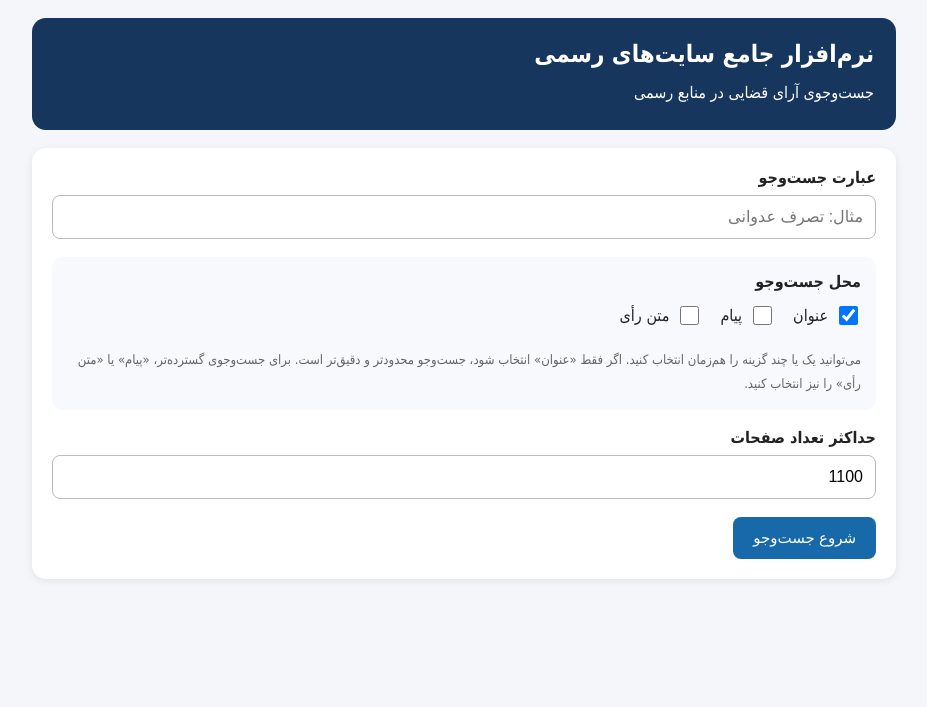
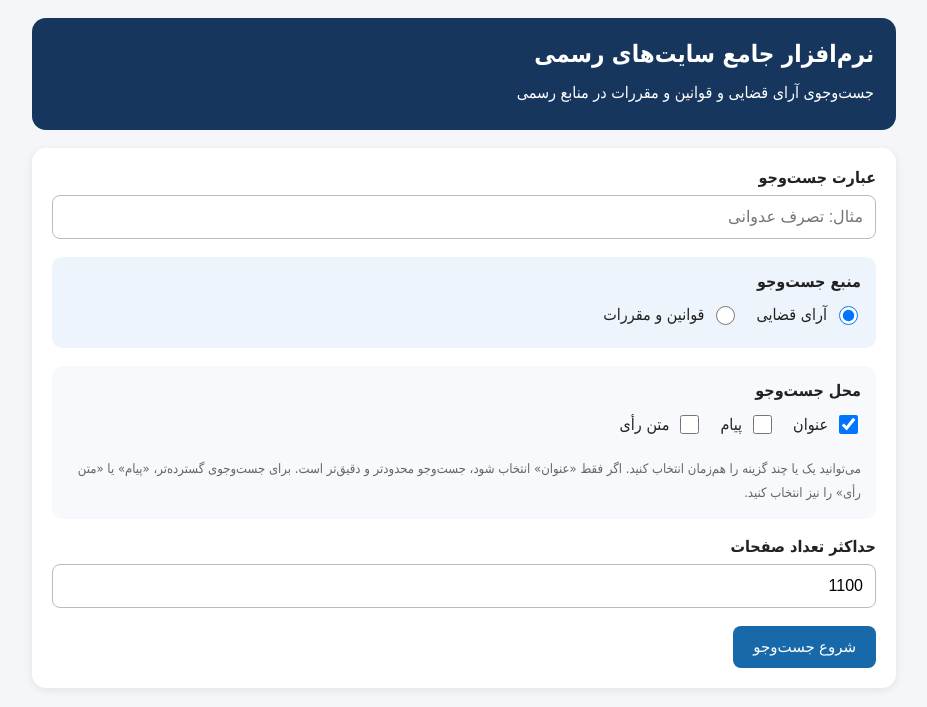
Before and after one commit to masoudkarami032-byte/OfficialLegalSearch, a Flask app: page / in a window 1280 px wide. Shown: the top 707 px of the page, without its empty margins (176-1103 px from the left). Run offline with Flask 3, Linux system fonts and the light colour scheme.

Commit message:
Update index.html

```diff
--- a/templates/index.html
+++ b/templates/index.html
@@ -68,6 +68,13 @@
             border: 1px solid #bbb;
             border-radius: 8px;
             font-size: 16px;
+        }
+
+        .source-options {
+            margin-top: 18px;
+            padding: 15px;
+            background: #eef4fb;
+            border-radius: 10px;
         }
 
         .search-options {
@@ -229,7 +236,7 @@
         <h1>نرم‌افزار جامع سایت‌های رسمی</h1>
 
         <p>
-            جست‌وجوی آرای قضایی در منابع رسمی
+            جست‌وجوی آرای قضایی و قوانین و مقررات در منابع رسمی
         </p>
     </div>
 
@@ -245,6 +252,40 @@
             type="text"
             placeholder="مثال: تصرف عدوانی"
         >
+
+
+        <div class="source-options">
+
+            <div class="search-options-title">
+                منبع جست‌وجو
+            </div>
+
+            <div class="options-row">
+
+                <label class="option">
+                    <input
+                        type="radio"
+                        name="source"
+                        id="sourceJudgments"
+                        value="judgments"
+                        checked
+                    >
+                    آرای قضایی
+                </label>
+
+                <label class="option">
+                    <input
+                        type="radio"
+                        name="source"
+                        id="sourceLaws"
+                        value="laws"
+                    >
+                    قوانین و مقررات
+                </label>
+
+            </div>
+
+        </div>
 
 
         <div class="search-options">
@@ -265,12 +306,12 @@
                 </label>
 
 
-                <label class="option">
+                <label class="option" id="abstractOption">
                     <input
                         type="checkbox"
                         id="searchAbstract"
                     >
-                    پیام
+                    <span id="abstractLabel">پیام</span>
                 </label>
 
 
@@ -279,13 +320,13 @@
                         type="checkbox"
                         id="searchText"
                     >
-                    متن رأی
+                    <span id="textLabel">متن رأی</span>
                 </label>
 
             </div>
 
 
-            <div class="help">
+            <div class="help" id="searchHelp">
                 می‌توانید یک یا چند گزینه را هم‌زمان انتخاب کنید.
                 اگر فقط «عنوان» انتخاب شود، جست‌وجو محدودتر و دقیق‌تر است.
                 برای جست‌وجوی گسترده‌تر، «پیام» یا «متن رأی» را نیز انتخاب کنید.
@@ -366,7 +407,7 @@
             </div>
 
             <div class="stat">
-                <span>آرای بررسی‌شده</span>
+                <span id="checkedLabel">آرای بررسی‌شده</span>
                 <strong id="checked">0</strong>
             </div>
 
@@ -376,7 +417,7 @@
             </div>
 
             <div class="stat">
-                <span>خطا در آرای منفرد</span>
+                <span id="failedLabel">خطا در آرای منفرد</span>
                 <strong id="failed">0</strong>
             </div>
 
@@ -385,7 +426,7 @@
 
         <div class="source">
             منبع:
-            سامانه ملی آرای قضایی پژوهشگاه قوه قضاییه
+            <span id="sourceName">سامانه ملی آرای قضایی پژوهشگاه قوه قضاییه</span>
         </div>
 
     </div>
@@ -410,6 +451,30 @@ const searchAbstract =
 
 const searchText =
     document.getElementById('searchText');
+
+const sourceJudgments =
+    document.getElementById('sourceJudgments');
+
+const sourceLaws =
+    document.getElementById('sourceLaws');
+
+const abstractOption =
+    document.getElementById('abstractOption');
+
+const textLabel =
+    document.getElementById('textLabel');
+
+const searchHelp =
+    document.getElementById('searchHelp');
+
+const sourceName =
+    document.getElementById('sourceName');
+
+const checkedLabel =
+    document.getElementById('checkedLabel');
+
+const failedLabel =
+    document.getElementById('failedLabel');
 
 const maxPages =
     document.getElementById('maxPages');
@@ -448,6 +513,54 @@ const failed =
     document.getElementById('failed');
 
 
+function updateSourceUI() {
+
+    if (sourceLaws.checked) {
+
+        abstractOption.style.display = 'none';
+        searchAbstract.checked = false;
+
+        textLabel.textContent = 'متن قانون';
+
+        searchHelp.textContent =
+            'در سامانه قوانین می‌توانید در عنوان یا متن قانون و مقرره جست‌وجو کنید.';
+
+        sourceName.textContent =
+            'سامانه ملی قوانین و مقررات جمهوری اسلامی ایران';
+
+        checkedLabel.textContent =
+            'اسناد بررسی‌شده';
+
+        failedLabel.textContent =
+            'خطا در اسناد منفرد';
+
+        query.placeholder =
+            'مثال: قانون مدنی';
+
+    } else {
+
+        abstractOption.style.display = 'flex';
+
+        textLabel.textContent = 'متن رأی';
+
+        searchHelp.textContent =
+            'می‌توانید یک یا چند گزینه را هم‌زمان انتخاب کنید. اگر فقط «عنوان» انتخاب شود، جست‌وجو محدودتر و دقیق‌تر است. برای جست‌وجوی گسترده‌تر، «پیام» یا «متن رأی» را نیز انتخاب کنید.';
+
+        sourceName.textContent =
+            'سامانه ملی آرای قضایی پژوهشگاه قوه قضاییه';
+
+        checkedLabel.textContent =
+            'آرای بررسی‌شده';
+
+        failedLabel.textContent =
+            'خطا در آرای منفرد';
+
+        query.placeholder =
+            'مثال: تصرف عدوانی';
+    }
+}
+
+
 function resetStatus() {
 
     progress.textContent = '0%';
@@ -480,17 +593,30 @@ async function startSearch() {
     }
 
 
+    if (sourceLaws.checked) {
+
+        if (
+            !searchTitle.checked &&
+            !searchText.checked
+        ) {
+            alert(
+                'حداقل یکی از گزینه‌های عنوان یا متن قانون را انتخاب کنید.'
+            );
+            return;
+        }
+
+    } else {
+
         if (
             !searchTitle.checked &&
             !searchAbstract.checked &&
             !searchText.checked
         ) {
-
             alert(
                 'حداقل یکی از گزینه‌های عنوان، پیام یا متن رأی را انتخاب کنید.'
             );
-
             return;
+        }
     }
 
 
@@ -509,8 +635,13 @@ async function startSearch() {
 
     try {
 
+        const endpoint =
+            sourceLaws.checked
+                ? '/api/qavanin/search'
+                : '/api/search';
+
         const response = await fetch(
-            '/api/search',
+            endpoint,
             {
                 method: 'POST',
 
@@ -741,6 +872,19 @@ function downloadWord() {
 }
 
 
+sourceJudgments.addEventListener(
+    'change',
+    updateSourceUI
+);
+
+sourceLaws.addEventListener(
+    'change',
+    updateSourceUI
+);
+
+updateSourceUI();
+
+
 searchBtn.addEventListener(
     'click',
     startSearch
```
Lines whose indentation alone changed are shown as unchanged.
